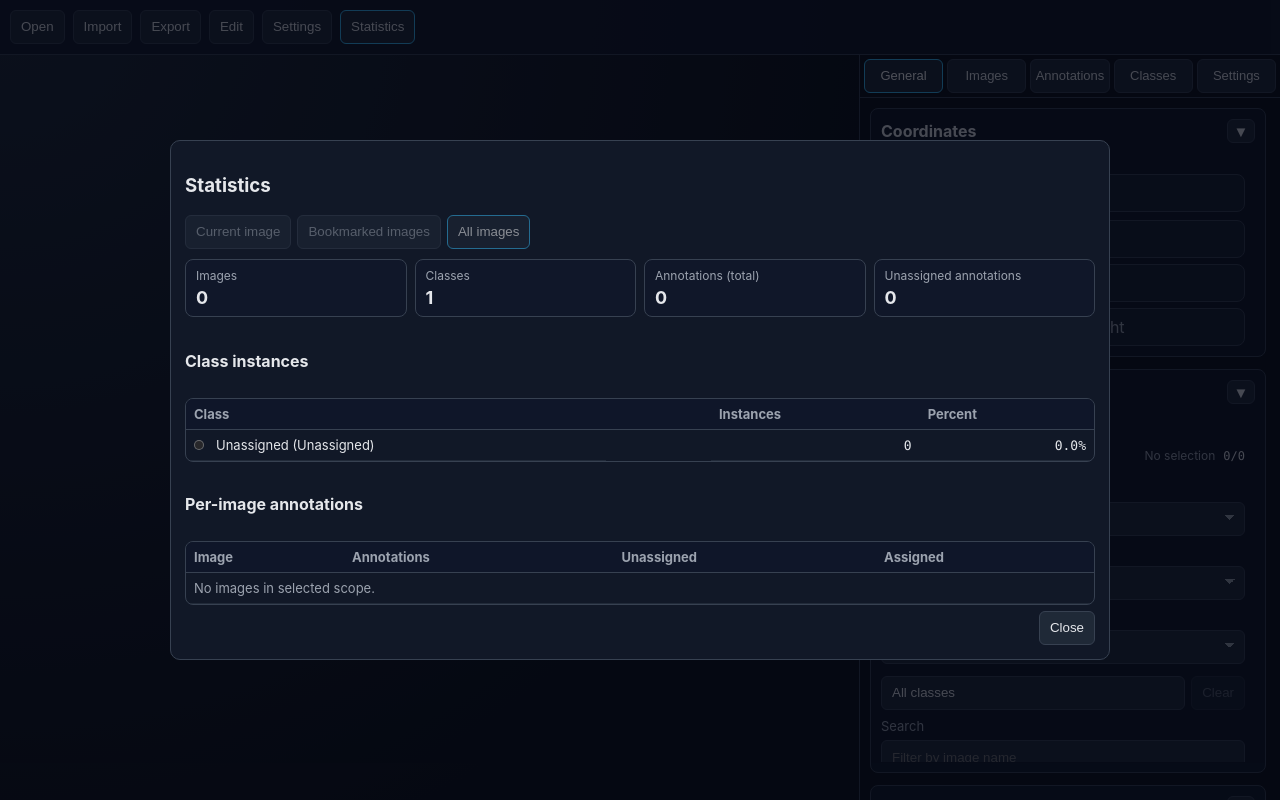
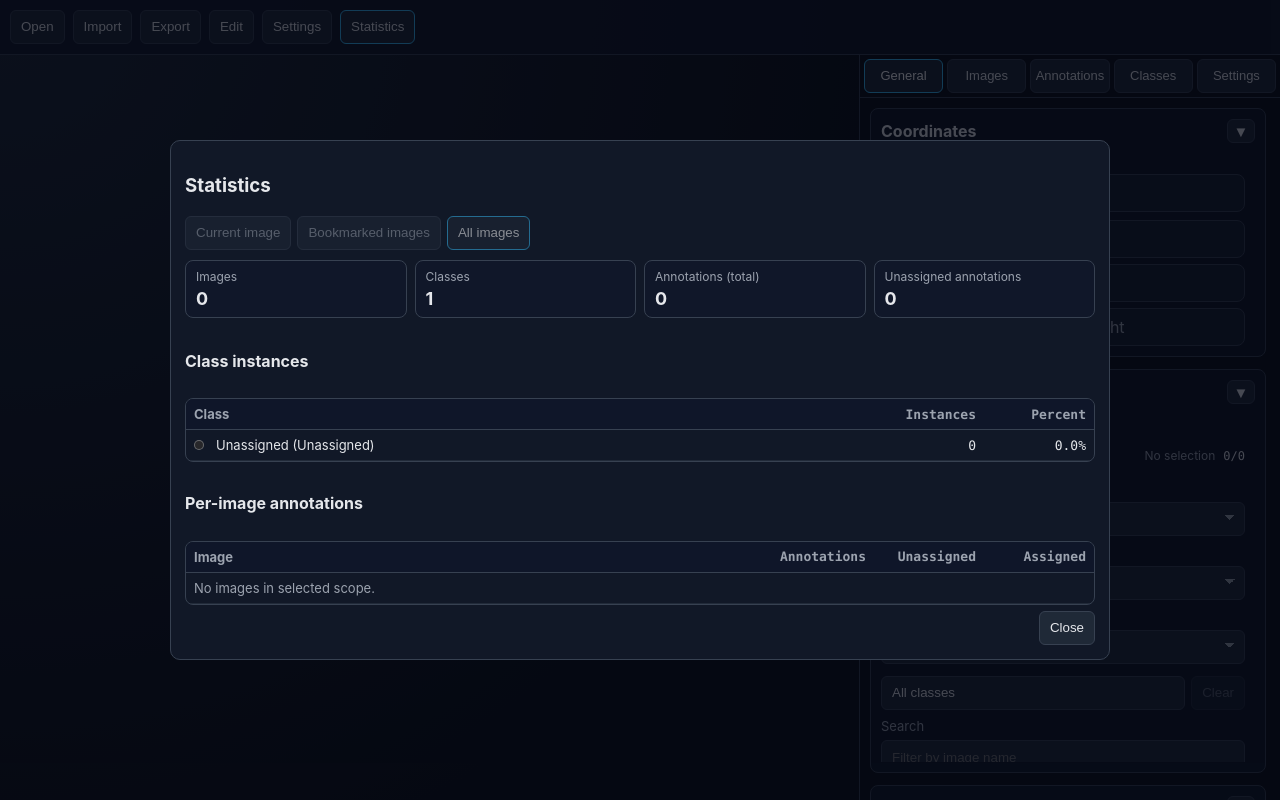
Before and after one commit to parandyk/Web-Image-Annotation-Tool, a React (Vite) app: page / in a window 1280 px wide. Both pictures are taken after a click on the button "Statistics". Built offline with nearby package versions, Linux system fonts and the light colour scheme.

Commit message:
Modified statistics button dialog columns' contents alignment

```diff
--- a/src/components/TopBar.tsx
+++ b/src/components/TopBar.tsx
@@ -1325,23 +1325,30 @@ export function TopBar(): JSX.Element {
             <section className="statistics-section">
               <h4>Class instances</h4>
               <div className="statistics-table-wrap">
-                <table className="statistics-table">
+                <table className="statistics-table statistics-table-class">
+                  <colgroup>
+                    <col />
+                    <col className="statistics-col-num" />
+                    <col className="statistics-col-num" />
+                  </colgroup>
                   <thead>
                     <tr>
                       <th>Class</th>
-                      <th>Instances</th>
-                      <th>Percent</th>
+                      <th className="statistics-num-head">Instances</th>
+                      <th className="statistics-num-head">Percent</th>
                     </tr>
                   </thead>
                   <tbody>
                     {statisticsData.classRows.map((row) => (
                       <tr key={row.id}>
                         <td className="statistics-name-cell" title={row.name}>
+                          <div className="statistics-name-wrap">
                             <span className="color-dot" style={{ background: row.color }} />
                             <span className="statistics-name-text">
                               {row.name}
                               {row.isDefault ? ' (Unassigned)' : ''}
                             </span>
+                          </div>
                         </td>
                         <td className="statistics-num">{row.count}</td>
                         <td className="statistics-num">{row.percentage.toFixed(1)}%</td>
@@ -1355,13 +1362,19 @@ export function TopBar(): JSX.Element {
             <section className="statistics-section">
               <h4>Per-image annotations</h4>
               <div className="statistics-table-wrap">
-                <table className="statistics-table">
+                <table className="statistics-table statistics-table-image">
+                  <colgroup>
+                    <col />
+                    <col className="statistics-col-num" />
+                    <col className="statistics-col-num" />
+                    <col className="statistics-col-num" />
+                  </colgroup>
                   <thead>
                     <tr>
                       <th>Image</th>
-                      <th>Annotations</th>
-                      <th>Unassigned</th>
-                      <th>Assigned</th>
+                      <th className="statistics-num-head">Annotations</th>
+                      <th className="statistics-num-head">Unassigned</th>
+                      <th className="statistics-num-head">Assigned</th>
                     </tr>
                   </thead>
                   <tbody>
@@ -1375,7 +1388,9 @@ export function TopBar(): JSX.Element {
                       statisticsData.perImageRows.map((row) => (
                         <tr key={row.id}>
                           <td className="statistics-name-cell" title={row.name}>
+                            <div className="statistics-name-wrap">
                               <span className="statistics-name-text">{row.name}</span>
+                            </div>
                           </td>
                           <td className="statistics-num">{row.total}</td>
                           <td className="statistics-num">{row.unassigned}</td>
--- a/src/styles/app.css
+++ b/src/styles/app.css
@@ -1007,6 +1007,7 @@ label.inline-check {
   width: 100%;
   border-collapse: collapse;
   font-size: 13px;
+  table-layout: fixed;
 }
 
 .statistics-table th {
@@ -1025,15 +1026,29 @@ label.inline-check {
   border-bottom: 1px solid rgba(55, 65, 81, 0.45);
 }
 
+.statistics-col-num {
+  width: 110px;
+}
+
+.statistics-num-head {
+  text-align: right !important;
+  font-family: Consolas, 'Courier New', monospace;
+}
+
 .statistics-name-cell {
-  max-width: 420px;
-  min-width: 0;
-  display: flex;
-  align-items: center;
-  gap: 6px;
+  max-width: 0;
+  min-width: 0;
+}
+
+.statistics-name-wrap {
+  display: flex;
+  align-items: center;
+  gap: 6px;
+  min-width: 0;
 }
 
 .statistics-name-text {
+  display: block;
   min-width: 0;
   overflow: hidden;
   text-overflow: ellipsis;
```
Lines whose indentation alone changed are shown as unchanged.
